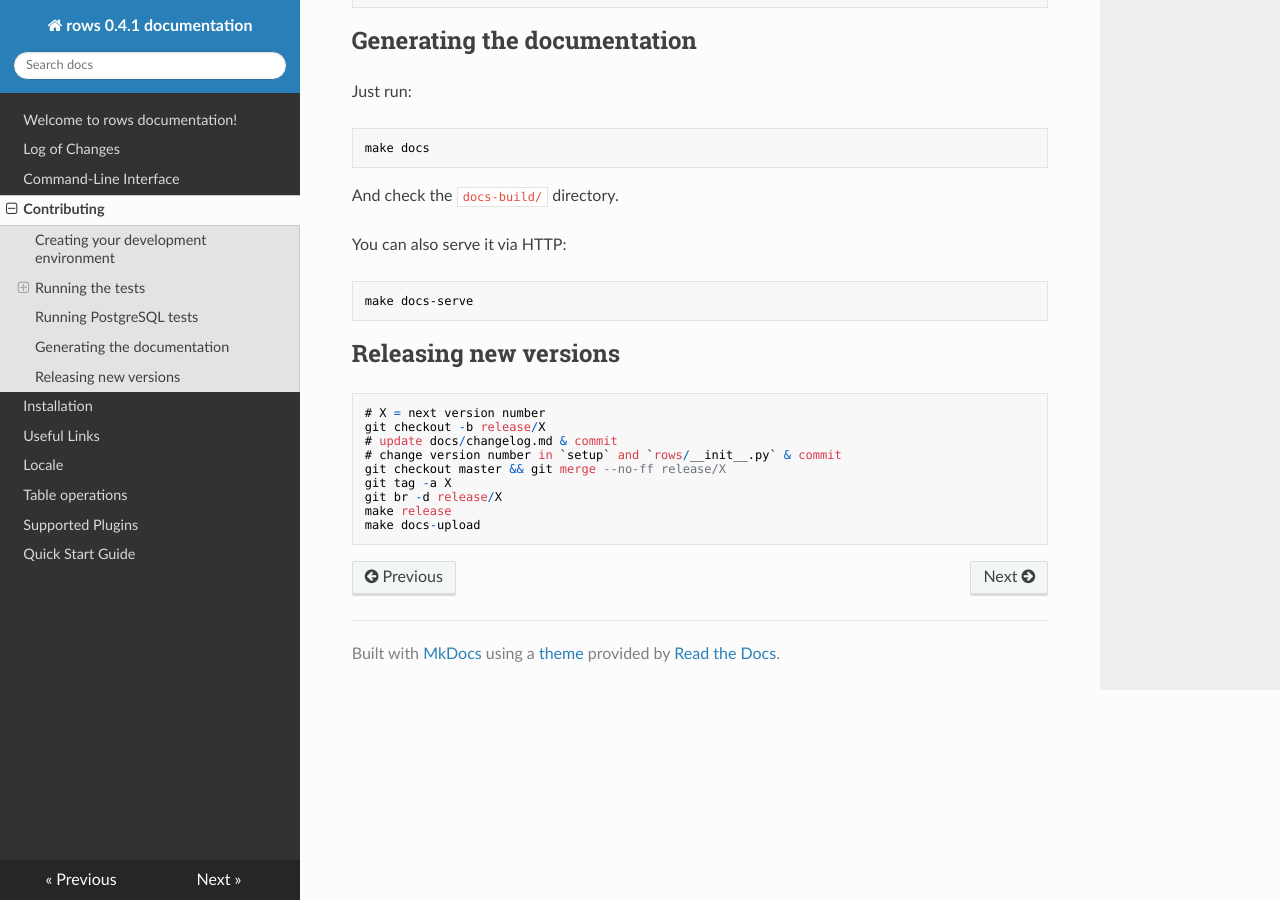
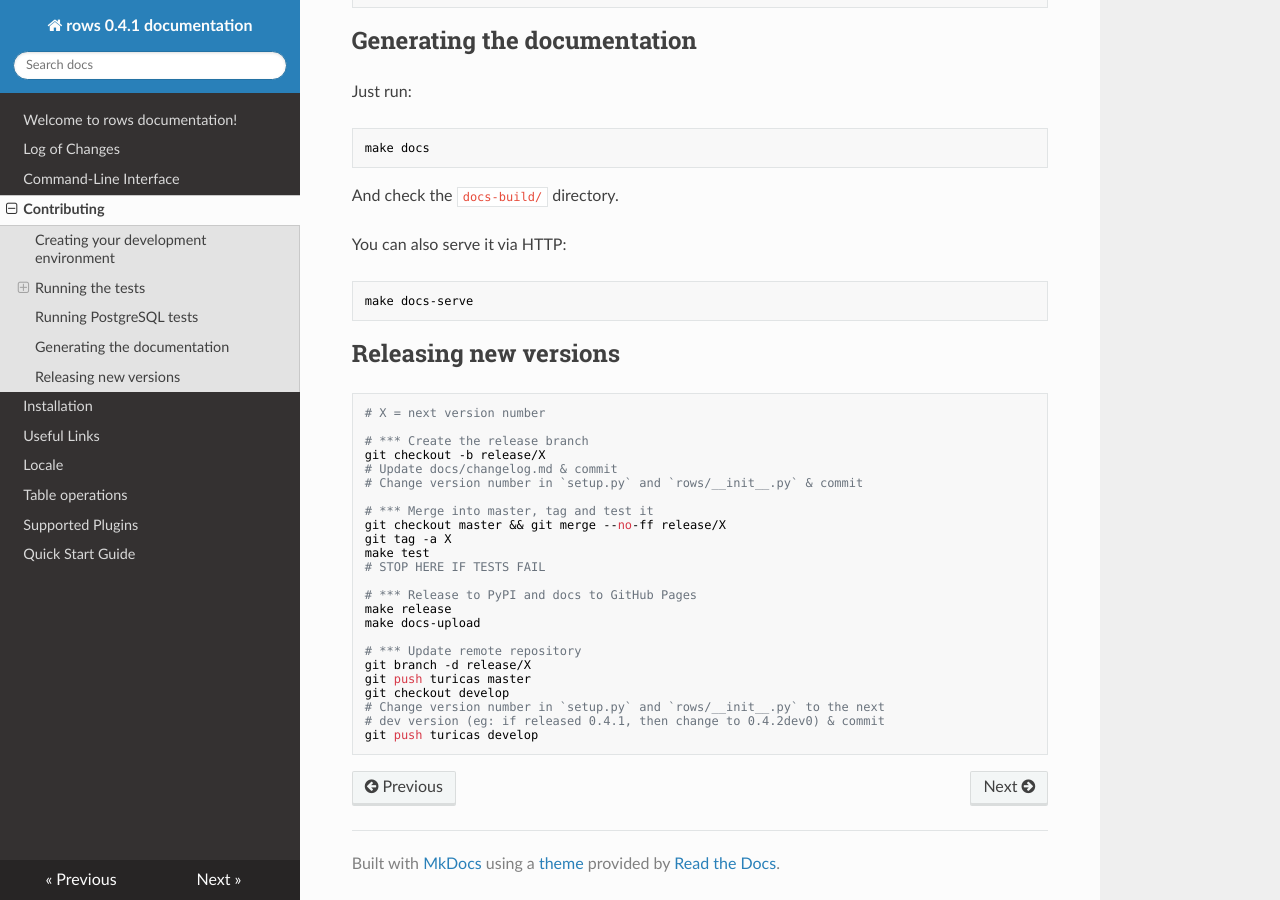
Before and after one commit to turicas/rows, an MkDocs documentation site: the page built from docs/contributing.md, in a window 1280 px wide and 900 px high, scrolled down 1747 px. Built offline with MkDocs 1.6.1, drawn with Linux system fonts in a browser that asks for light colours; nearby versions of some CDN libraries.

Commit message:
Change to next version + update release checklist

````diff
--- a/docs/contributing.md
+++ b/docs/contributing.md
@@ -107,12 +107,27 @@ make docs-serve
 
 ```
 # X = next version number
+
+# *** Create the release branch
 git checkout -b release/X
-# update docs/changelog.md & commit
-# change version number in `setup` and `rows/__init__.py` & commit
+# Update docs/changelog.md & commit
+# Change version number in `setup.py` and `rows/__init__.py` & commit
+
+# *** Merge into master, tag and test it
 git checkout master && git merge --no-ff release/X
 git tag -a X
-git br -d release/X
+make test
+# STOP HERE IF TESTS FAIL
+
+# *** Release to PyPI and docs to GitHub Pages
 make release
 make docs-upload
+
+# *** Update remote repository
+git branch -d release/X
+git push turicas master
+git checkout develop
+# Change version number in `setup.py` and `rows/__init__.py` to the next
+# dev version (eg: if released 0.4.1, then change to 0.4.2dev0) & commit
+git push turicas develop
 ```
--- a/rows/__init__.py
+++ b/rows/__init__.py
@@ -75,4 +75,4 @@ if plugins.pdf:
     import_from_pdf = plugins.pdf.import_from_pdf
 
 
-__version__ = "0.4.1"
+__version__ = "0.4.2dev0"
--- a/setup.py
+++ b/setup.py
@@ -52,7 +52,7 @@ setup(
         "A common, beautiful interface to tabular data, " "no matter the format"
     ),
     long_description=LONG_DESCRIPTION,
-    version="0.4.1",
+    version="0.4.2dev0",
     author="Álvaro Justen",
     author_email="alvarojusten@gmail.com",
     url="https://github.com/turicas/rows/",
````
